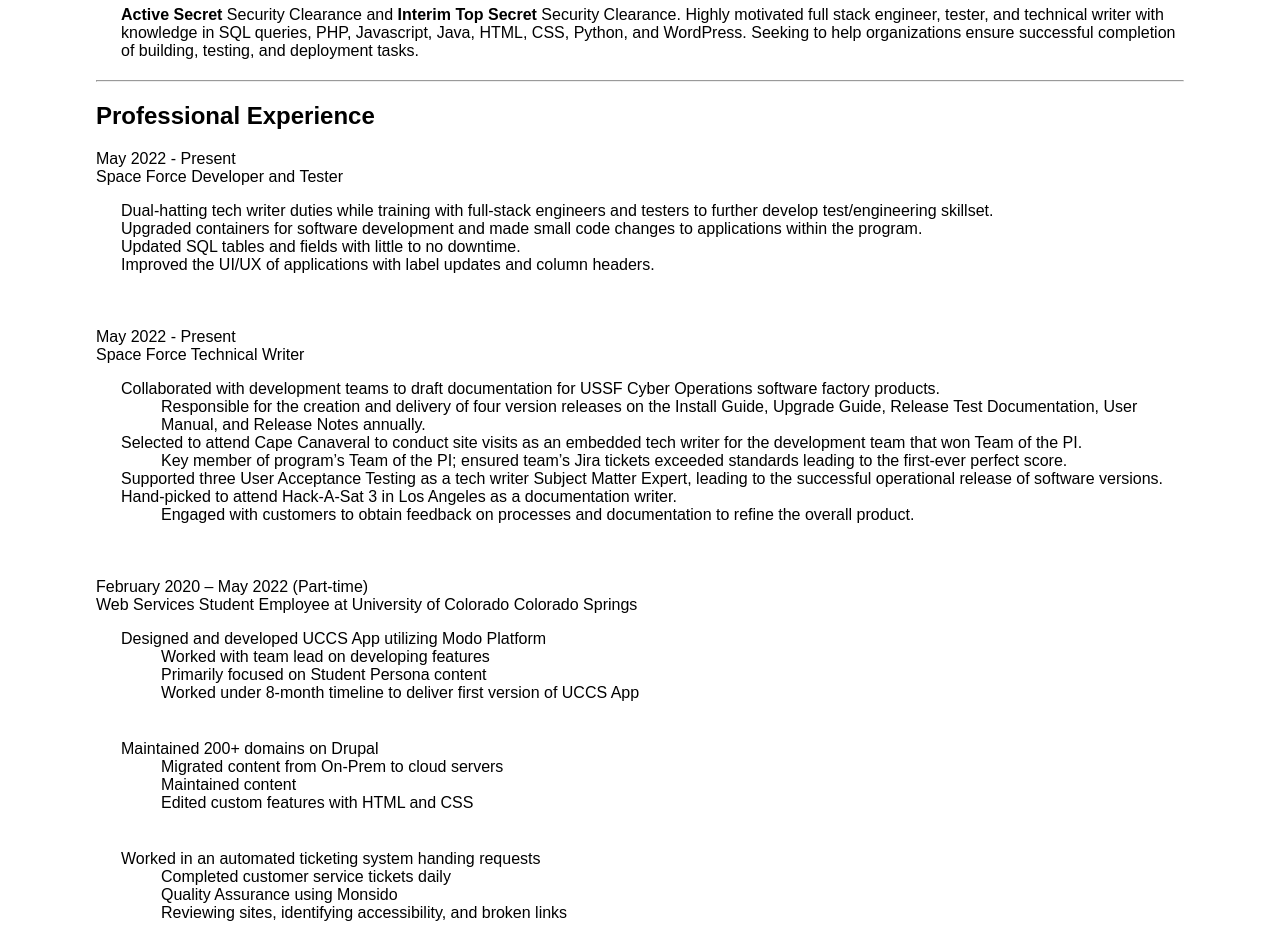
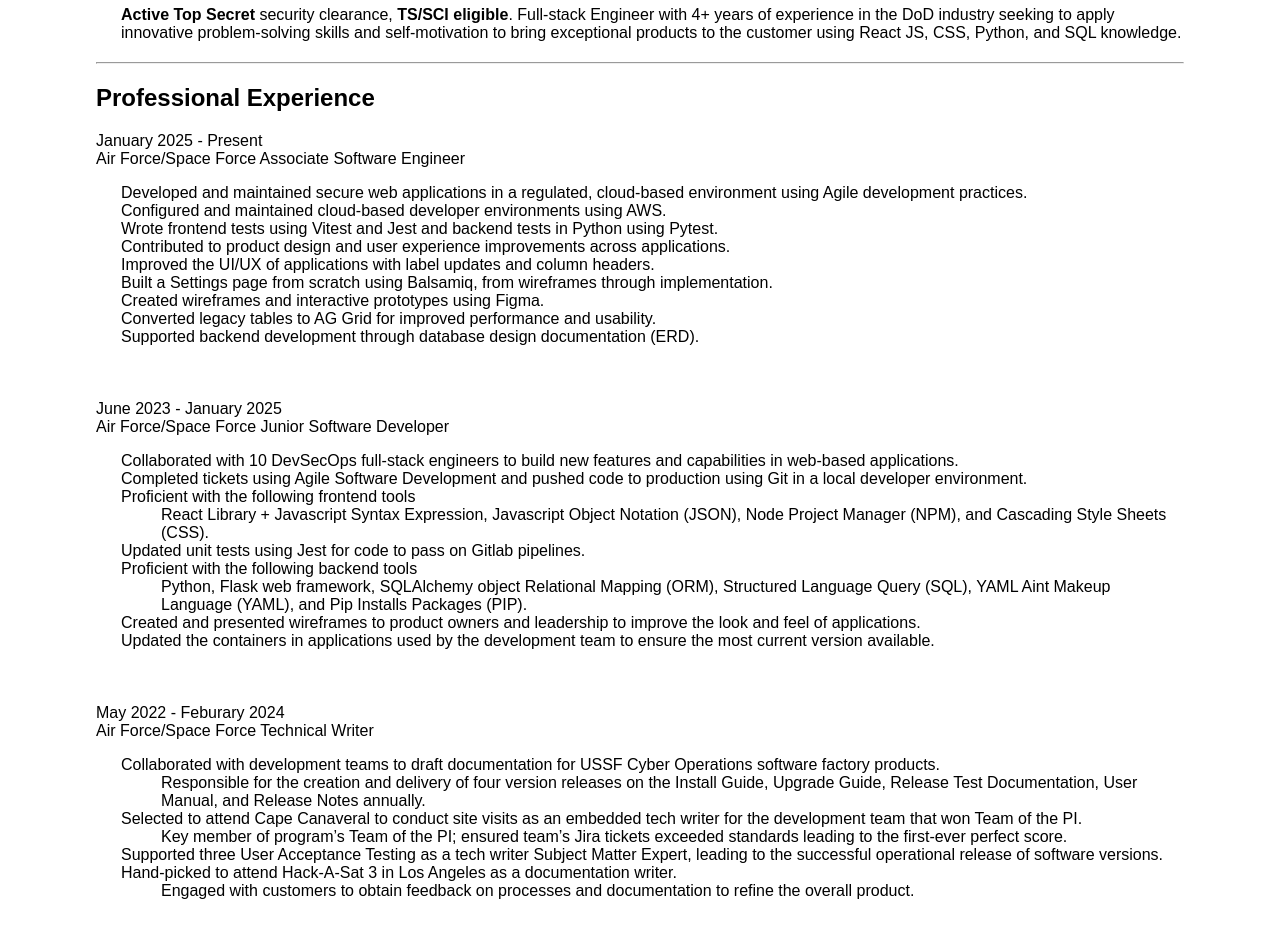
Before and after one commit to ajunge15/Portfolio, a plain HTML site: page Resume.html in a window 1280 px wide. Shown: the part 520-1445 px from the top of the page. Drawn offline with Linux system fonts and the light colour scheme.

Commit message:
Update Resume.html

```diff
--- a/Resume.html
+++ b/Resume.html
@@ -38,21 +38,39 @@
         </ul><hr>
 
         <h2>Objective</h2><br><ul class="spacing">
-        <p><b>Active Secret</b> Security Clearance and <b>Interim Top Secret</b> Security Clearance. Highly motivated full stack engineer, tester, and technical writer with knowledge
-        in SQL queries, PHP, Javascript, Java, HTML, CSS, Python, and WordPress. Seeking to help organizations ensure successful completion
-        of building, testing, and deployment tasks. </p></ul>
+        <p><b>Active Top Secret</b> security clearance, <b>TS/SCI eligible</b>. Full-stack Engineer with 4+ years of experience
+		in the DoD industry seeking to apply innovative problem-solving skills and self-motivation to bring
+		exceptional products to the customer using React JS, CSS, Python, and SQL knowledge. </p></ul>
         <hr>
 
         <h2>Professional Experience</h2>
-	    <p>May 2022 - Present<br> Space Force Developer and Tester</p>
+	    <p>January 2025 - Present<br>Air Force/Space Force Associate Software Engineer</p>
 	<ul class="spacing">
-            <li>Dual-hatting tech writer duties while training with full-stack engineers and testers to further develop test/engineering skillset.</li>
-            <li>Upgraded containers for software development and made small code changes to applications within the program.</li>
-            <li>Updated SQL tables and fields with little to no downtime.</li>
+            <li>Developed and maintained secure web applications in a regulated, cloud-based environment using Agile development practices.</li>
+            <li>Configured and maintained cloud-based developer environments using AWS.</li>
+			<li>Wrote frontend tests using Vitest and Jest and backend tests in Python using Pytest.</li>
+            <li>Contributed to product design and user experience improvements across applications.</li>
             <li>Improved the UI/UX of applications with label updates and column headers.</li>
+			<li>Built a Settings page from scratch using Balsamiq, from wireframes through implementation.</li>
+		    <li>Created wireframes and interactive prototypes using Figma.</li>
+			<li>Converted legacy tables to AG Grid for improved performance and usability.</li>
+			<li>Supported backend development through database design documentation (ERD).</li>
         </ul><br>
 
-	<p>May 2022 - Present</li><br> Space Force Technical Writer</li></p>
+		<p>June 2023 - January 2025</li><br> Air Force/Space Force Junior Software Developer</li></p>
+        <ul class="spacing">
+            <li>Collaborated with 10 DevSecOps full-stack engineers to build new features and capabilities in web-based applications. </li>
+	        <li>Completed tickets using Agile Software Development and pushed code to production using Git in a local developer environment.</li>
+            <li>Proficient with the following frontend tools</li>
+	        <li class="custom-indent">React Library + Javascript Syntax Expression, Javascript Object Notation (JSON), Node Project Manager (NPM), and Cascading Style Sheets (CSS).</li>
+	        <li>Updated unit tests using Jest for code to pass on Gitlab pipelines. </li>
+            <li>Proficient with the following backend tools</li>
+            	<li class="custom-indent">Python, Flask web framework, SQLAlchemy object Relational Mapping (ORM), Structured Language Query (SQL), YAML Aint Makeup Language (YAML), and Pip Installs Packages (PIP).</li>
+			<li>Created and presented wireframes to product owners and leadership to improve the look and feel of applications. </li>
+			<li>Updated the containers in applications used by the development team to ensure the most current version available. </li>
+        </ul><br>
+
+	<p>May 2022 - Feburary 2024</li><br> Air Force/Space Force Technical Writer</li></p>
         <ul class="spacing">
             <li>Collaborated with  development teams to draft documentation for USSF Cyber Operations software factory products. </li>
 	        <li class="custom-indent">Responsible for the creation and delivery of four version releases on the Install Guide, Upgrade Guide, Release Test Documentation, User Manual, and Release Notes annually.</li>
@@ -96,7 +114,7 @@
       	 <li>Reading</li>
       	 <li>Listening to Music</li>
        	 <li>Working Out</li>
-      	 <li>Practicing code</li>
+      	 <li>Practicing react (it is my favorite)</li>
       	 <li>Sports</li>
 	 <li>Watching Movies</li>
        </ul><hr>
```
